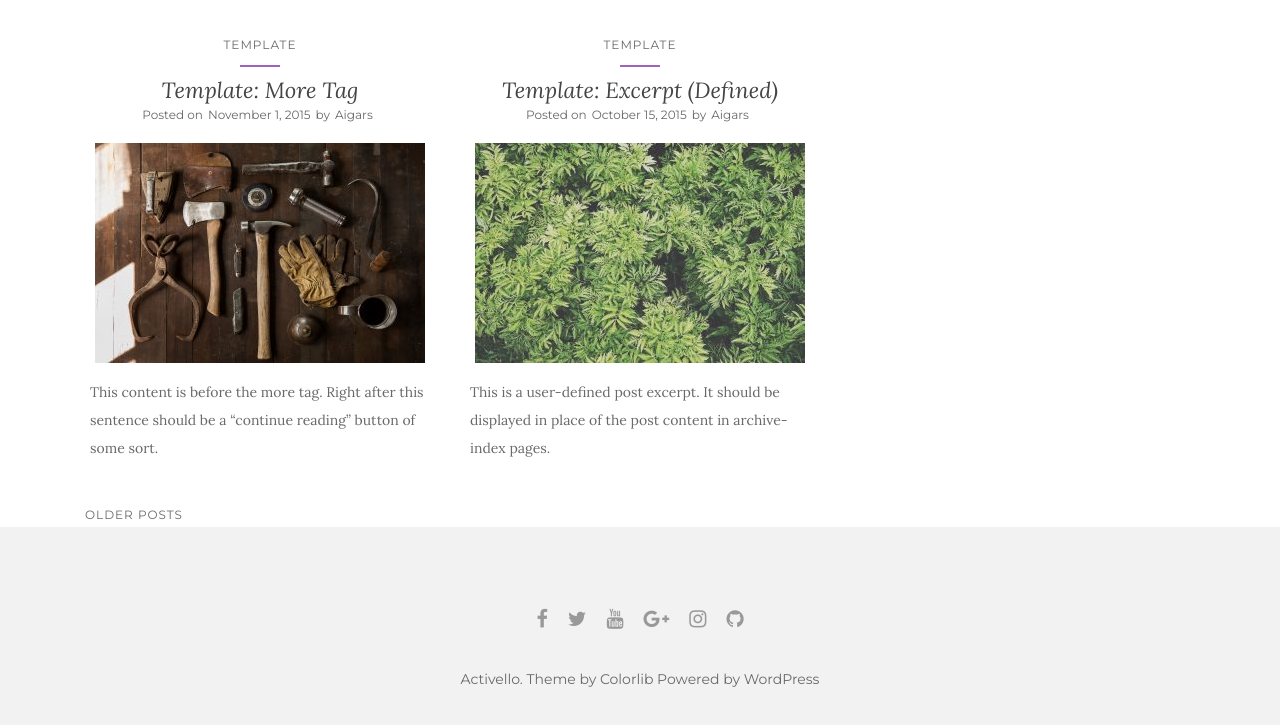
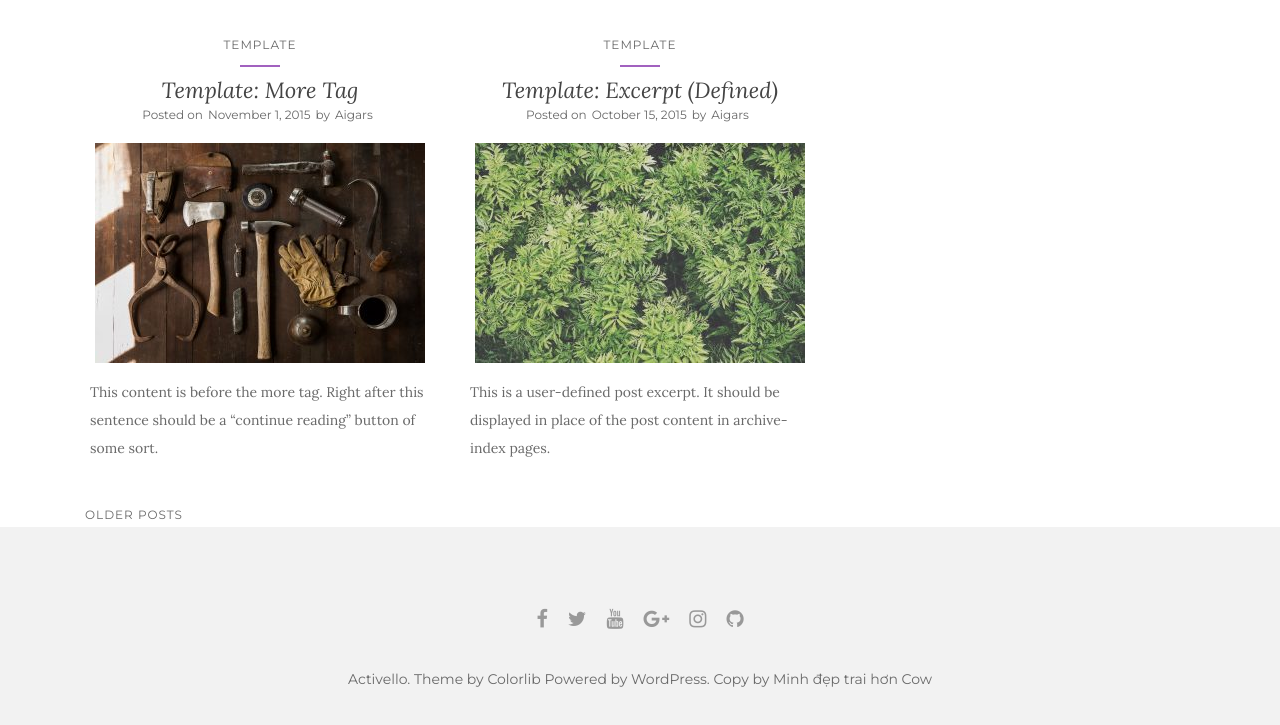
Before and after one commit to evilvn123/Activello, a plain HTML site: page index.html in a window 1280 px wide. Shown: the part 2455-3180 px from the top of the page. Drawn offline with nearby package versions, Linux system fonts and the light colour scheme.

Commit message:
easy game

```diff
--- a/index.html
+++ b/index.html
@@ -385,7 +385,7 @@
           </ul>
         </div>
         <div class="reference col-12">
-          Activello. Theme by Colorlib Powered by WordPress
+          Activello. Theme by Colorlib Powered by WordPress. Copy by Minh đẹp trai hơn Cow
         </div>
       </div>
     </div>
```
